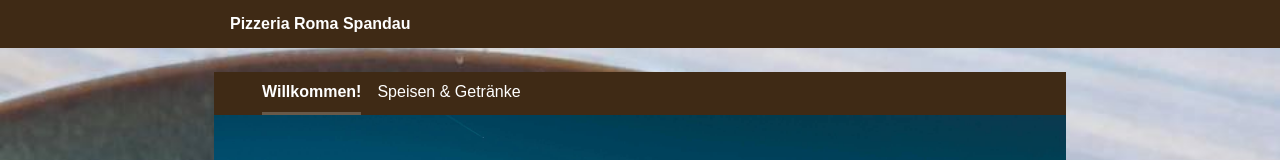
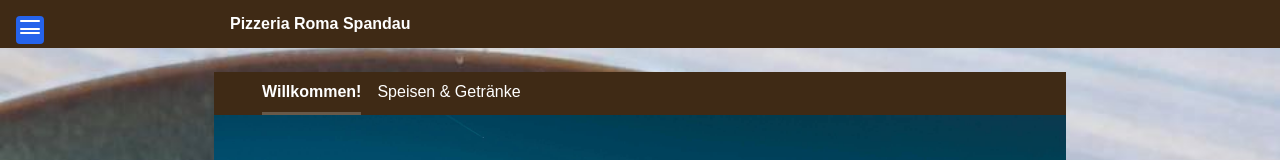
Before and after one commit to tulsidaskhatri/pizzeria-roma-spandau-website, a Next.js app: page / in a window 1280 px wide. Shown: the top 160 px of the page. Built offline with nearby package versions, Linux system fonts and the light colour scheme.

Commit message:
fix broken ui

```diff
--- a/src/components/mobile-navigation.js
+++ b/src/components/mobile-navigation.js
@@ -16,19 +16,19 @@ export function MobileNavigation({ locale }) {
   };
 
   return (
-    <div className="sm:hidden">
+    <>
       {/* Toggle Button */}
       <button
-        className="p-1 text-white focus:outline-none"
-        onClick={() => setIsOpen(!isOpen)}
+        className="fixed left-4 top-4 z-20 rounded bg-blue-600 p-1 text-white focus:outline-none"
+        onClick={() => setIsOpen(!isOpen)} // Toggle menu open/close
         aria-label="Toggle Menu"
       >
-        {/* Icon */}
-        <div className="relative h-6 w-6">
+        {/* Icon (Burger/Cross) */}
+        <div className="relative h-5 w-5">
           {/* Top Bar */}
           <span
             className={`absolute left-0 top-0 h-0.5 w-full rounded bg-white transition-transform duration-300 ${
-              isOpen ? "top-2 rotate-45" : "top-0 rotate-0"
+              isOpen ? "top-1.5 rotate-45" : "top-0 rotate-0"
             }`}
           ></span>
           {/* Middle Bar */}
@@ -39,8 +39,8 @@ export function MobileNavigation({ locale }) {
           ></span>
           {/* Bottom Bar */}
           <span
-            className={`absolute left-0 top-4 h-0.5 w-full rounded bg-white transition-transform duration-300 ${
-              isOpen ? "top-2 -rotate-45" : "top-4 rotate-0"
+            className={`absolute left-0 top-3 h-0.5 w-full rounded bg-white transition-transform duration-300 ${
+              isOpen ? "top-1.5 -rotate-45" : "top-3 rotate-0"
             }`}
           ></span>
         </div>
@@ -48,7 +48,7 @@ export function MobileNavigation({ locale }) {
 
       {/* Sliding Menu */}
       <div
-        className={`fixed left-0 top-14 z-10 h-full w-full transform bg-slate-500 bg-opacity-0 text-white transition-colors duration-300 ${
+        className={`fixed left-0 top-14 z-10 h-full transform bg-slate-500 bg-opacity-0 text-white transition-colors duration-300 ${
           isOpen ? "w-full bg-opacity-40" : "w-0 bg-opacity-0"
         }`}
         onClick={closeMenu}
@@ -94,6 +94,6 @@ export function MobileNavigation({ locale }) {
           </ul>
         </div>
       </div>
-    </div>
+    </>
   );
 }
```
